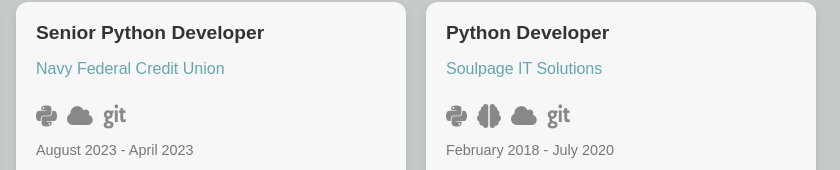
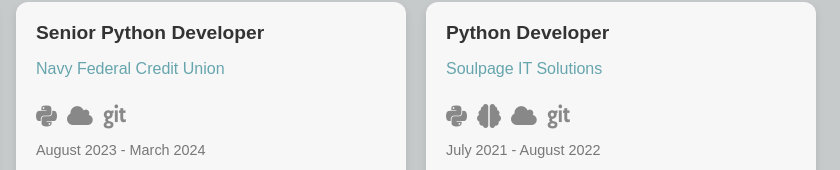
Before and after one commit to Venkatasainathreddy8901/portfolio, a website: page index.html in a window 1280 px wide. Shown: the part 2442-2612 px from the top of the page, 429-1269 px from the left. Drawn offline with Linux system fonts and the light colour scheme.

Commit message:
index.html upgrades v1

```diff
--- a/index.html
+++ b/index.html
@@ -129,7 +129,7 @@
         <i class="fa fa-cloud"></i>
         <i class="fa fa-git"></i>
       </div>
-      <p class="experience-dates">August 2023 - April 2023</p>
+      <p class="experience-dates">August 2023 - March 2024</p>
       <ul class="experience-details">
         <li>Built responsive UIs using React, Redux, and TypeScript for real-time banking applications.</li>
         <li>Developed secure backend systems with Python and Django for real-time transactions and fraud detection.</li>
@@ -137,7 +137,6 @@
         <li>Deployed real-time machine learning pipelines with Kubernetes and MLOps practices.</li>
       </ul>
     </div>
-
     <div class="experience-card">
       <div class="experience-header">
         <div class="experience-title">
@@ -151,7 +150,7 @@
         <i class="fa fa-cloud"></i>
         <i class="fa fa-git"></i>
       </div>
-      <p class="experience-dates">February 2018 - July 2020</p>
+      <p class="experience-dates">July 2021 - August 2022</p>
       <ul class="experience-details">
         <li>Built and maintained full-stack applications with Django and PostgreSQL for scalable data solutions.</li>
         <li>Automated ETL processes using Python and Databricks, integrating AWS Lambda for backend automation.</li>
```
